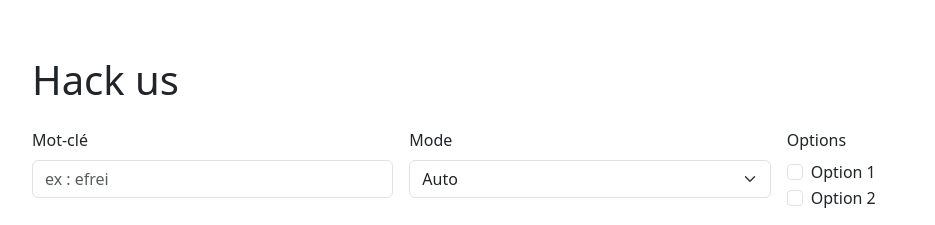
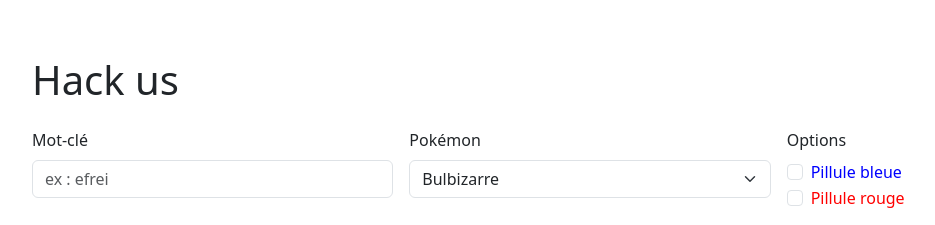
Before and after one commit to fredericEducentre/hackathon_frontend, a website: page index.html in a window 1280 px wide. Shown: the top 225 px of the page, without its empty margins (50-985 px from the left). Drawn offline with nearby package versions, Linux system fonts and the light colour scheme.

Commit message:
refactor: update form labels and options

```diff
--- a/index.html
+++ b/index.html
@@ -33,11 +33,11 @@
       </div>
 
       <div class="col-md-4">
-        <label for="mode" class="form-label">Mode</label>
+        <label for="mode" class="form-label">Pokémon</label>
         <select id="mode" name="mode" class="form-select">
-          <option value="auto">Auto</option>
-          <option value="aggressif">Agressif</option>
-          <option value="doux">Doux</option>
+          <option value="bulbizarre">Bulbizarre</option>
+          <option value="salameche">Salamèche</option>
+          <option value="carapuce">Carapuce</option>
         </select>
       </div>
 
@@ -45,11 +45,11 @@
         <label class="form-label">Options</label>
         <div class="form-check">
           <input class="form-check-input" type="checkbox" value="opt1" id="opt1" name="options">
-          <label class="form-check-label" for="opt1">Option 1</label>
+          <label class="form-check-label" for="opt1"></label><span style="color: blue;">Pillule bleue</span></label>
         </div>
         <div class="form-check">
           <input class="form-check-input" type="checkbox" value="opt2" id="opt2" name="options">
-          <label class="form-check-label" for="opt2">Option 2</label>
+          <label class="form-check-label" for="opt2"><span style="color: red;">Pillule rouge</span></label>
         </div>
       </div>
 
```
